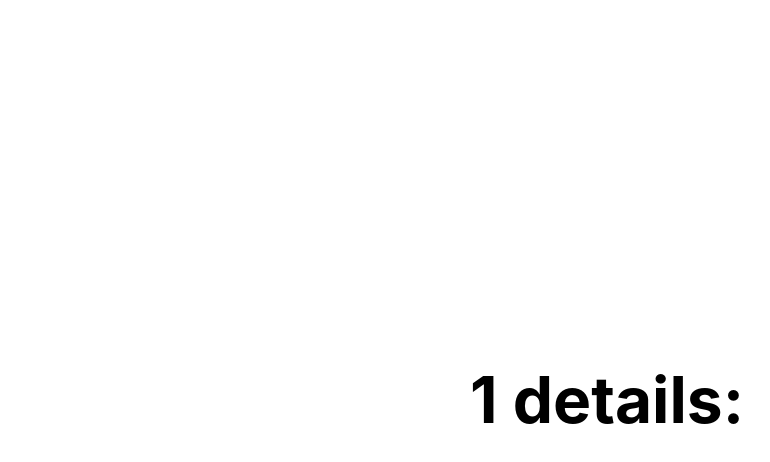
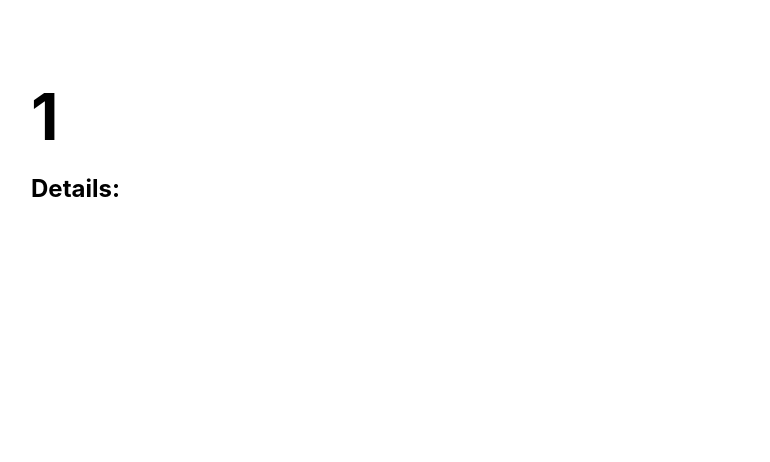
Before and after one commit to AlberErre/phone-store-front, a Next.js app: page /detail/1 in a window 1280 px wide. Shown: the top 462 px of the page, without its empty margins (33-803 px from the left). Built offline with nearby package versions, Linux system fonts and the light colour scheme.

Commit message:
feat: details update

```diff
--- a/pages/detail/[name].tsx
+++ b/pages/detail/[name].tsx
@@ -15,8 +15,16 @@ export default function Detail() {
         <link rel="icon" href="/favicon.ico" />
       </Head>
 
-      <main className={styles.main}>
-        <h2 className={styles.title}>{`${name} details:`}</h2>
+      <main
+        className={styles.main}
+        style={{
+          justifyContent: "flex-start",
+          alignItems: "flex-start",
+          width: "90vw",
+        }}
+      >
+        <h1 className={styles.title}>{`${name}`}</h1>
+        <h2>{`Details:`}</h2>
 
         {/* //NOTE: Detail Component here */}
       </main>
```
